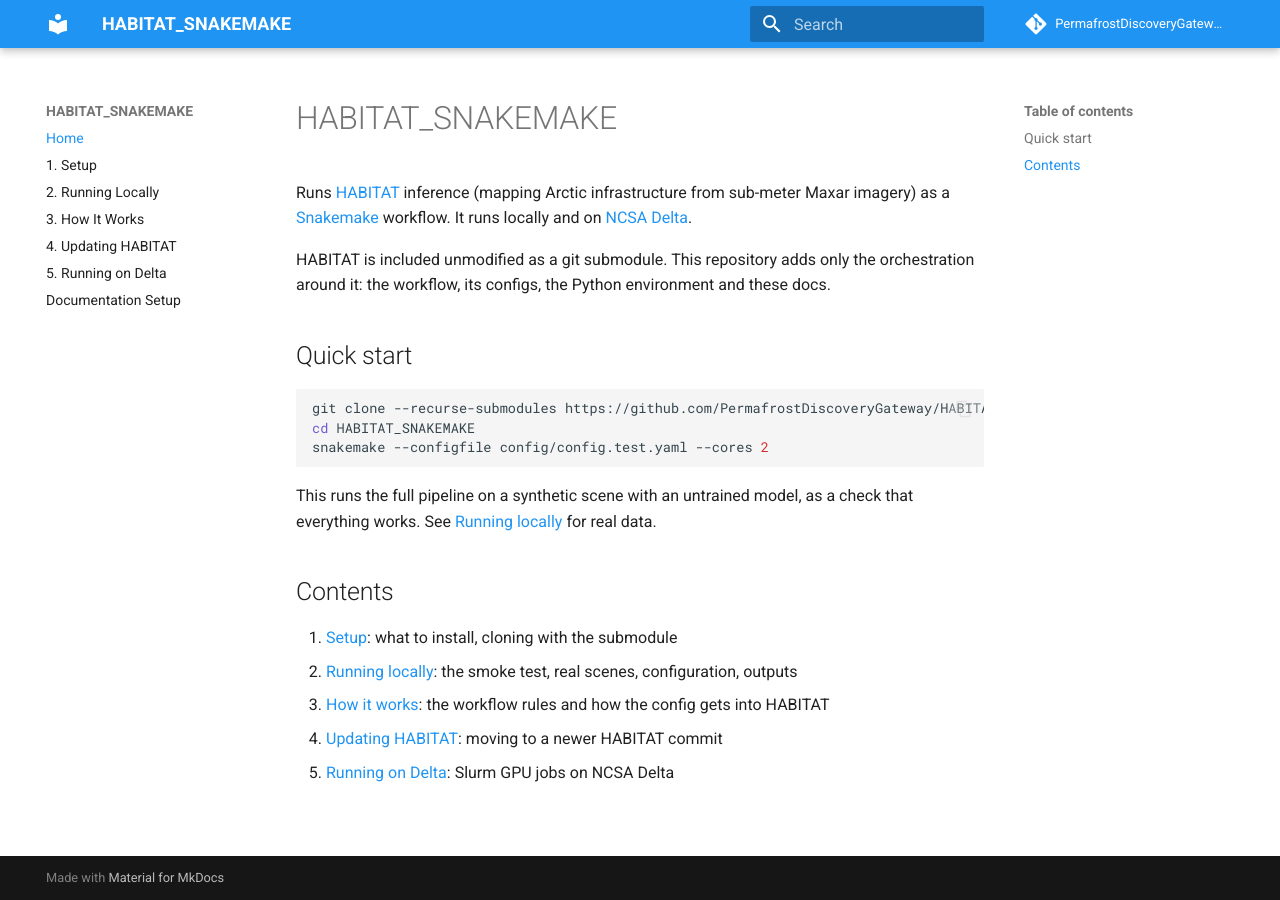
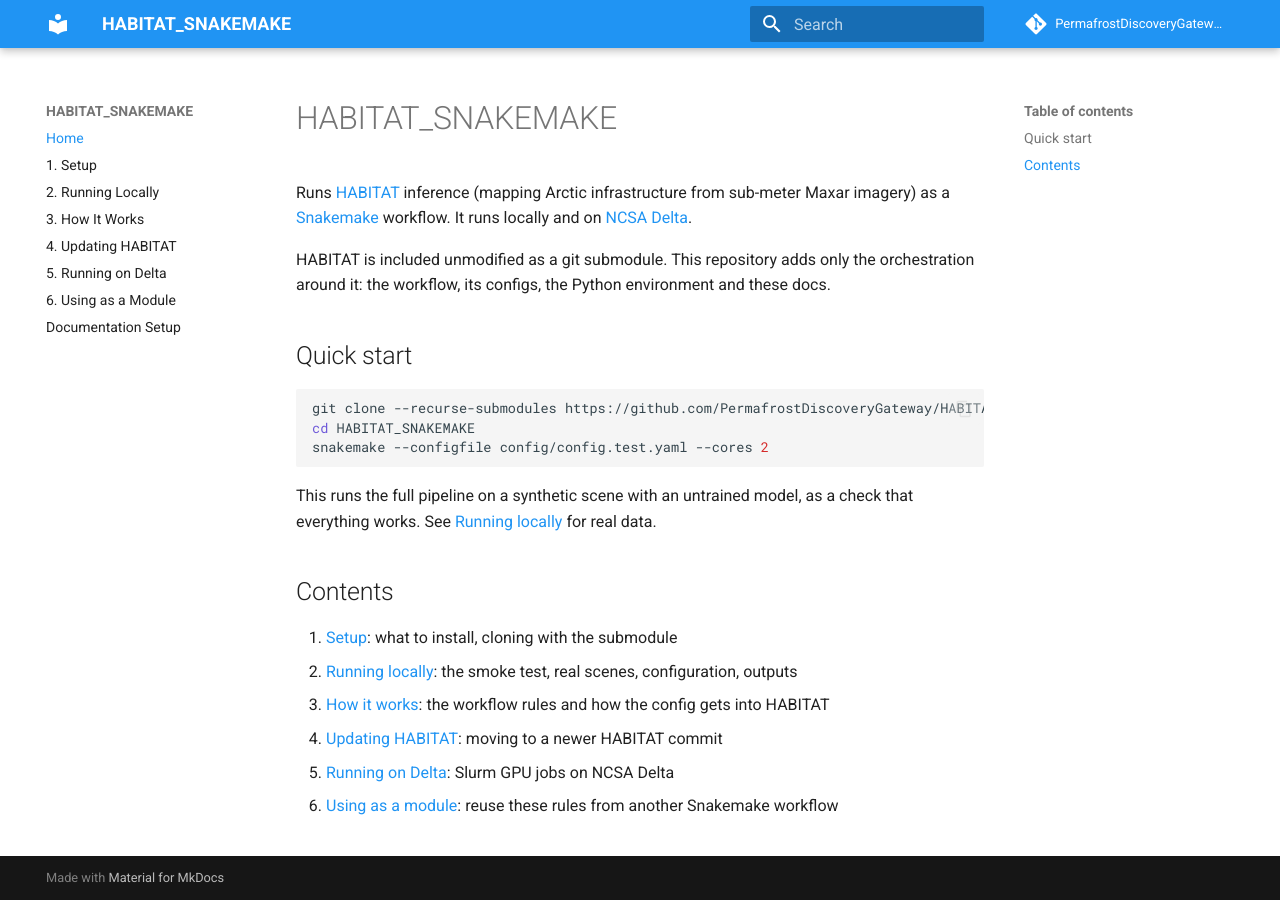
Before and after one commit to PermafrostDiscoveryGateway/HABITAT_SNAKEMAKE, an MkDocs documentation site: the page built from docs/index.md, in a window 1280 px wide. Built offline with MkDocs 1.6.1 and Material for MkDocs 9.7.7, drawn with Linux system fonts in a browser that asks for light colours; comment, search, counter and statistics services are not loaded.

Commit message:
fixing some issues

```diff
--- a/docs/index.md
+++ b/docs/index.md
@@ -21,3 +21,4 @@
 3. [How it works](03-how-it-works.md): the workflow rules and how the config gets into HABITAT
 4. [Updating HABITAT](04-updating-habitat.md): moving to a newer HABITAT commit
 5. [Running on Delta](05-running-on-delta.md): Slurm GPU jobs on NCSA Delta
+6. [Using as a module](06-using-as-a-module.md): reuse these rules from another Snakemake workflow
--- a/mkdocs.yml
+++ b/mkdocs.yml
@@ -37,4 +37,5 @@
   - 3. How It Works: 03-how-it-works.md
   - 4. Updating HABITAT: 04-updating-habitat.md
   - 5. Running on Delta: 05-running-on-delta.md
+  - 6. Using as a Module: 06-using-as-a-module.md
   - Documentation Setup: DOCUMENTATION_SETUP.md
```
Also changed, not shown: 4 other files.
